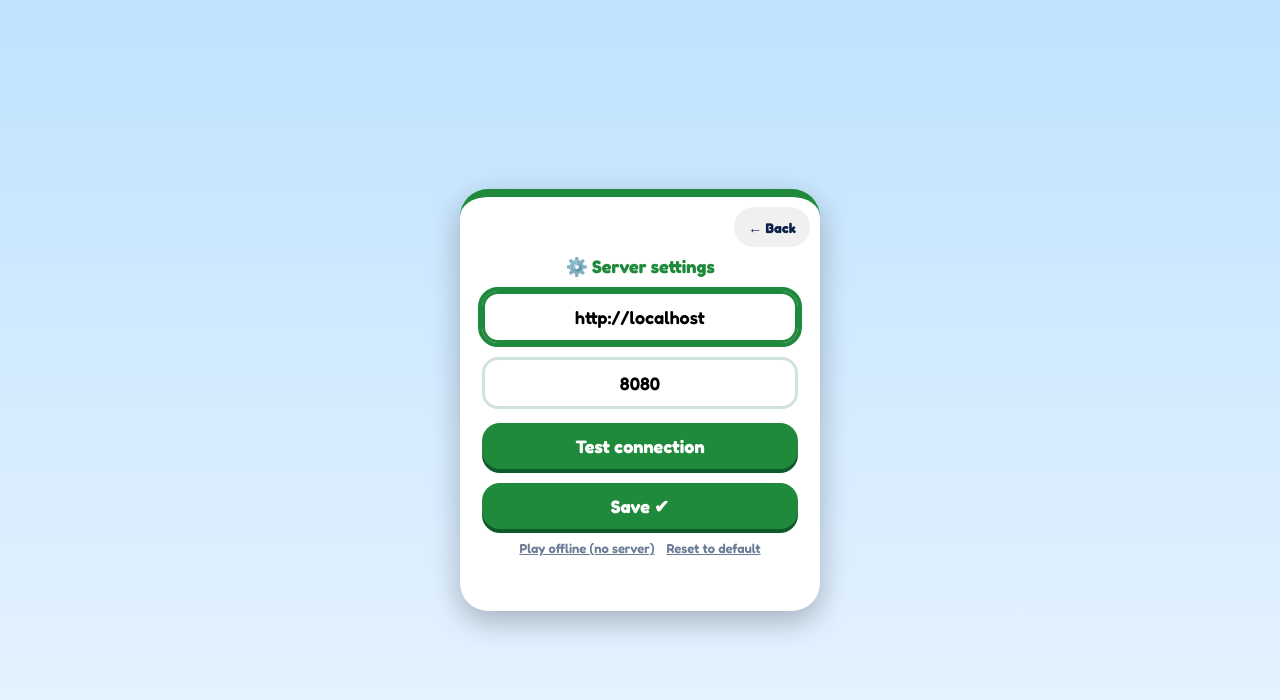
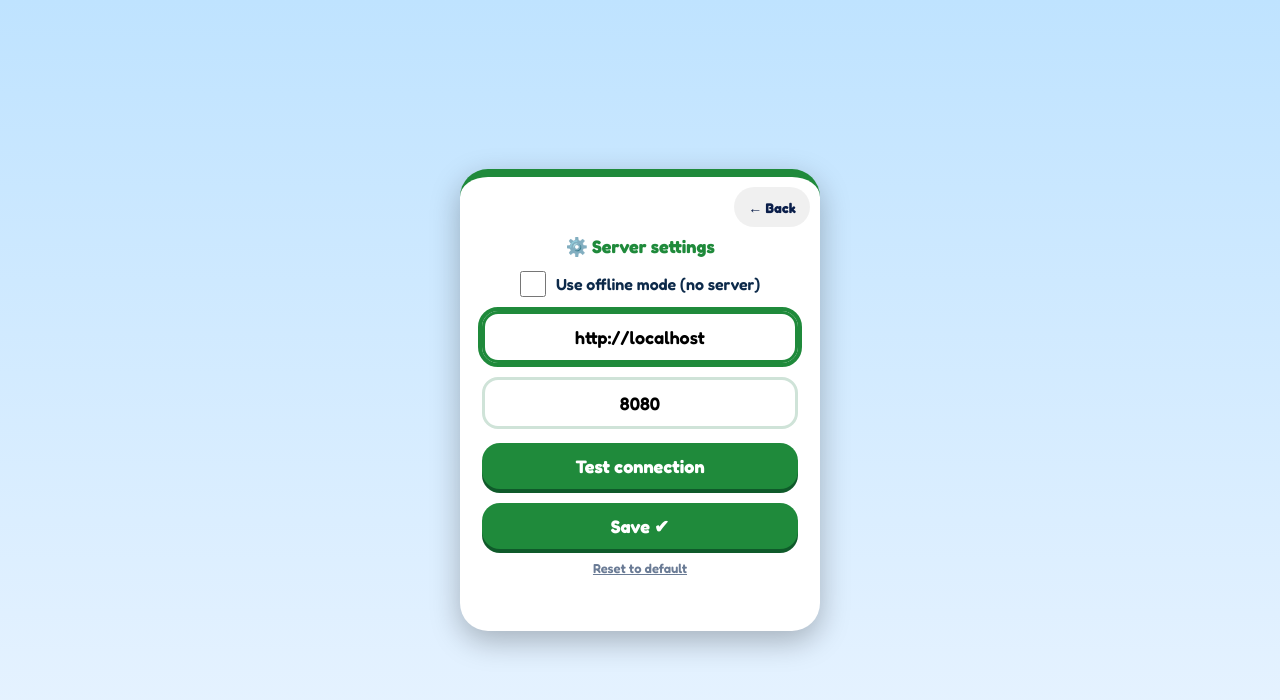
Before and after one commit to ggamble22/StevieAcademics_App, a plain HTML site: page index.html in a window 1280 px wide. Both pictures are taken after a click on the button "⚙️". Drawn offline with Linux system fonts and the light colour scheme.

Commit message:
Make offline mode a checkbox in server settings
Co-Authored-By: Claude Sonnet 5.5 <noreply@anthropic.com>
Claude-Session: https://claude.ai/code/session_01DRxPNepd8xAqc9GX9RXR4T

```diff
--- a/index.html
+++ b/index.html
@@ -132,6 +132,9 @@ html.locked,html.locked body{overflow:hidden;height:100%;overscroll-behavior:non
 .login .box.nolgi>.lgi{display:none}
 .login .box.nolgi>.gear,.login .box.nogear>.gear{display:none}
 .login .box.nolgi>h1{display:none}
+.login .box.offl>.back{display:none}
+.login .chk{display:flex;align-items:center;justify-content:center;gap:10px;margin-top:14px;font:600 16px Fredoka,sans-serif;color:#0d2a4a;cursor:pointer}
+.login .chk input{width:26px;height:26px;min-width:26px;padding:0;margin:0;border:0;box-shadow:none;flex:none;accent-color:var(--g)}
 .login .box.nolgi>.back{left:auto;right:10px}
 .login .box.nolgi{padding-top:56px}
 .pgl{font-weight:700;font-size:18px;color:var(--g);margin-top:2px}
@@ -204,7 +207,8 @@ var pts=0,done={},cur=null,acct=null,dname="",icon="🧢",color="#1f8a3b",pic=nu
 var $=function(i){return document.getElementById(i)};
 // ---- YIEMN auth server ----
 var DEFAULT_API="http://localhost:8080"; // default YIEMN auth-service URL (change it on the login screen with the gear icon)
-var API_BASE=DEFAULT_API;
+var API_BASE=DEFAULT_API,offlineOn=false;
+try{offlineOn=localStorage.getItem("yiemn_offline")==="1"}catch(e){}
 try{var sv=JSON.parse(localStorage.getItem("yiemn_server")||"null");if(sv&&sv.base)API_BASE=sv.base}catch(e){}
 function buildBase(addr,port){addr=(addr||"").trim();port=(port||"").trim();
  if(!addr)return{err:"Type the server address."};
@@ -236,7 +240,7 @@ function setPg(t,hideIcon,hideGear){var bx=$("login").firstElementChild;$("pgl")
 function lerr(m,ok){var e=$("lerr");e.textContent=m||"";e.classList.toggle("ok",!!ok)}
 function busy(btn,on){btn.disabled=on}
 function saveProfile(){}
-function renderAccts(){var box=$("accts");setPg("Log in");box.textContent="";box.parentNode.classList.remove("asking");$("newq").textContent="Log in with your email and password"}
+function renderAccts(){var box=$("accts");box.parentNode.classList.remove("offl");if(offlineOn){offlineView();return}setPg("Log in");box.textContent="";box.parentNode.classList.remove("asking");$("newq").textContent="Log in with your email and password"}
 function showLogin(){document.documentElement.classList.add("locked");window.scrollTo(0,0);lerr("");setTimeout(function(){window.fitLoginCard&&window.fitLoginCard()},0);$("pw-in").value="";renderAccts();$("login").style.display="flex"}
 function akey(id){return "yiemn_u_"+id}
 function showStats(){$("pts").textContent=pts;$("lv").textContent=1+Math.floor(pts/50)}
@@ -300,26 +304,28 @@ function signupView(){var box=$("accts");box.textContent="";box.parentNode.class
  bk.onclick=function(){lerr("");renderAccts();$("who-in").focus()};
  box.appendChild(go);setTimeout(function(){n.focus();window.fitLoginCard&&window.fitLoginCard()},50)}
 $("login-new").onclick=function(){signupView()};
-function srvView(){var box=$("accts");box.textContent="";box.parentNode.classList.add("asking");lerr("");
+function srvView(){var box=$("accts");box.textContent="";box.parentNode.classList.add("asking");box.parentNode.classList.remove("offl");lerr("");
  var cu;try{cu=new URL(API_BASE)}catch(e){cu=new URL(DEFAULT_API)}
  function mk(id,type,ph,max,val,im){var i=document.createElement("input");i.id=id;i.type=type;i.maxLength=max;i.placeholder=ph;i.autocomplete="off";i.autocapitalize="off";i.spellcheck=false;i.value=val;i.setAttribute("aria-label",ph);if(im)i.inputMode=im;return i}
  setPg("⚙️ Server settings",true);
  var a=mk("sv-addr","text","Server address",200,cu.protocol+"//"+cu.hostname),pt=mk("sv-port","text","Port (like 8080)",5,cu.port,"numeric");
- box.appendChild(a);box.appendChild(pt);
+ var cl=document.createElement("label");cl.className="chk";var cb=document.createElement("input");cb.type="checkbox";cb.id="sv-off";cb.checked=offlineOn;cl.appendChild(cb);cl.appendChild(document.createTextNode("Use offline mode (no server)"));
+ box.appendChild(cl);box.appendChild(a);box.appendChild(pt);
  var t=document.createElement("button");t.className="big";t.textContent="Test connection";
  var sv=document.createElement("button");sv.className="big";sv.textContent="Save ✔";
- var off=document.createElement("button");off.className="guest";off.textContent="Play offline (no server)";off.onclick=playOffline;
  var rs=document.createElement("button");rs.className="guest";rs.textContent="Reset to default";
  var bk=document.createElement("button");bk.className="guest";bk.textContent="← Back to log in";
  function get(){var r=buildBase(a.value,pt.value);if(r.err){lerr(r.err);return null}return r.base}
  t.onclick=function(){lerr("");var base=get();if(!base)return;busy(t,true);lerr("Checking…",true);
   var ac=window.AbortController?new AbortController():null,tm=setTimeout(function(){ac&&ac.abort()},6000);
   fetch(base+"/healthz",{signal:ac?ac.signal:undefined}).then(function(r){clearTimeout(tm);busy(t,false);if(r.ok)lerr("✅ Connected!",true);else lerr("The server answered, but it doesn't look healthy ("+r.status+").")},function(){clearTimeout(tm);busy(t,false);lerr("Can't reach that server. Check the address and port.")})};
- sv.onclick=function(){var base=get();if(!base)return;API_BASE=base;try{localStorage.setItem("yiemn_server",JSON.stringify({base:base}))}catch(e){}renderAccts();lerr("✅ Server saved: "+base,true)};
- rs.onclick=function(){API_BASE=DEFAULT_API;try{localStorage.removeItem("yiemn_server")}catch(e){}renderAccts();lerr("Server reset to the default.",true)};
+ sv.onclick=function(){if(cb.checked){offlineOn=true;try{localStorage.setItem("yiemn_offline","1")}catch(e){}renderAccts();lerr("✅ Offline mode is on.",true);return}
+  var base=get();if(!base)return;offlineOn=false;try{localStorage.removeItem("yiemn_offline")}catch(e){}API_BASE=base;try{localStorage.setItem("yiemn_server",JSON.stringify({base:base}))}catch(e){}renderAccts();lerr("✅ Server saved: "+base,true)};
+ rs.onclick=function(){API_BASE=DEFAULT_API;offlineOn=false;try{localStorage.removeItem("yiemn_server");localStorage.removeItem("yiemn_offline")}catch(e){}renderAccts();lerr("Server reset to the default.",true)};
  bk.onclick=function(){renderAccts();lerr("")};
  [a,pt].forEach(function(x){x.onkeydown=function(ev){if(ev.key==="Enter")sv.click()}});
- [t,sv,off,rs].forEach(function(x){box.appendChild(x)});setTimeout(function(){a.focus();window.fitLoginCard&&window.fitLoginCard()},50)}
+ function sync(){a.disabled=pt.disabled=t.disabled=cb.checked}cb.onchange=function(){lerr("");sync()};sync();
+ [t,sv,rs].forEach(function(x){box.appendChild(x)});setTimeout(function(){a.focus();window.fitLoginCard&&window.fitLoginCard()},50)}
 $("login-gear").onclick=srvView;
 $("login-back").onclick=function(){lerr("");renderAccts();$("who-in").focus()};
 $("who-in").onkeydown=function(e){if(e.key==="Enter")$("login-go").click()};
@@ -328,7 +334,7 @@ document.addEventListener("click",function(e){var b=e.target.closest("[data-show
 function getLP(){var a=[];try{a=JSON.parse(localStorage.getItem("yiemn_local_profiles")||"[]")}catch(e){}
  if(!a.length){try{if(localStorage.getItem("yiemn_u_local"))a=[{id:"local",name:localStorage.getItem("yiemn_local_name")||"Explorer"}]}catch(e){}}return a}
 function setLP(a){try{localStorage.setItem("yiemn_local_profiles",JSON.stringify(a))}catch(e){}}
-function offlineView(){var box=$("accts");box.textContent="";box.parentNode.classList.add("asking");lerr("");setPg("Offline players",true,true);
+function offlineView(){var box=$("accts");box.textContent="";box.parentNode.classList.add("asking","offl");lerr("");setPg("Offline players");
  getLP().forEach(function(p){var b=document.createElement("button");b.className="big";b.textContent=p.name;b.onclick=function(){enter({id:p.id,display_name:p.name,local:true})};box.appendChild(b)});
  var i=document.createElement("input");i.id="op-name";i.type="text";i.maxLength=64;i.placeholder="New player name";i.autocomplete="off";i.setAttribute("aria-label","New player name");
  var add=document.createElement("button");add.className="big";add.textContent="➕ Add player";
@@ -336,7 +342,7 @@ function offlineView(){var box=$("accts");box.textContent="";box.parentNode.clas
   var l=getLP(),id="local_"+Date.now().toString(36);l.push({id:id,name:v});setLP(l);enter({id:id,display_name:v,local:true})}
  add.onclick=go;i.onkeydown=function(e){if(e.key==="Enter")go()};box.appendChild(i);box.appendChild(add);
  setTimeout(function(){window.fitLoginCard&&window.fitLoginCard()},50)}
-function playOffline(){offlineView()}
+
 $("login-guest").onclick=function(){enter("")};
 $("switch").onclick=function(){saveAcct();if(tok){var rt=tok.refresh;rawApi("/v1/auth/logout",{method:"POST",body:{refresh_token:rt}}).catch(function(){})}var wasLocal=localMode;tok=null;user=null;acct=null;dname="";$("who-in").value="";showLogin();if(wasLocal)offlineView()};
 function speak(t){try{speechSynthesis.cancel();var u=new SpeechSynthesisUtterance(t);u.rate=.9;u.pitch=1.2;speechSynthesis.speak(u)}catch(e){}}
```
Also changed, not shown: 1 other file.
